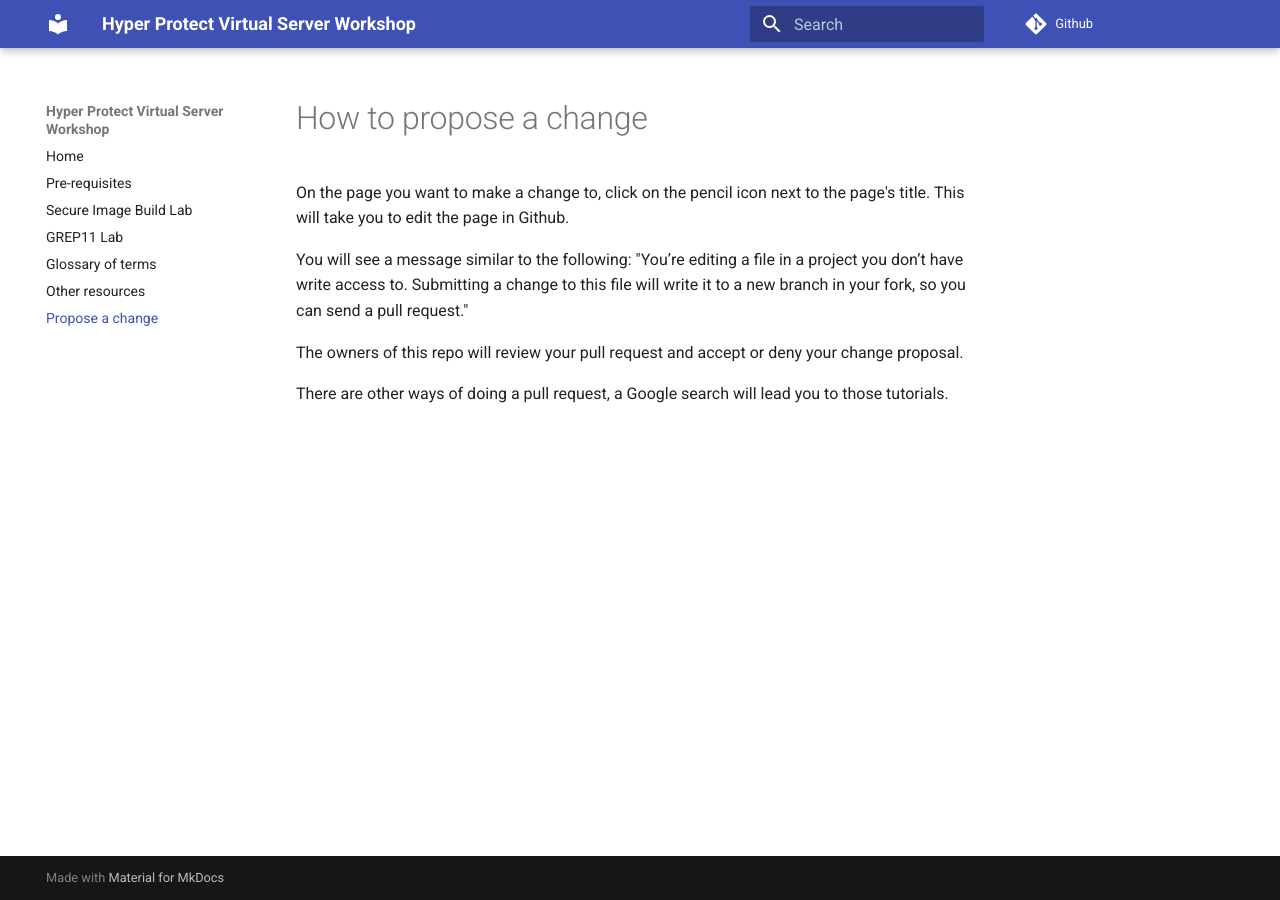
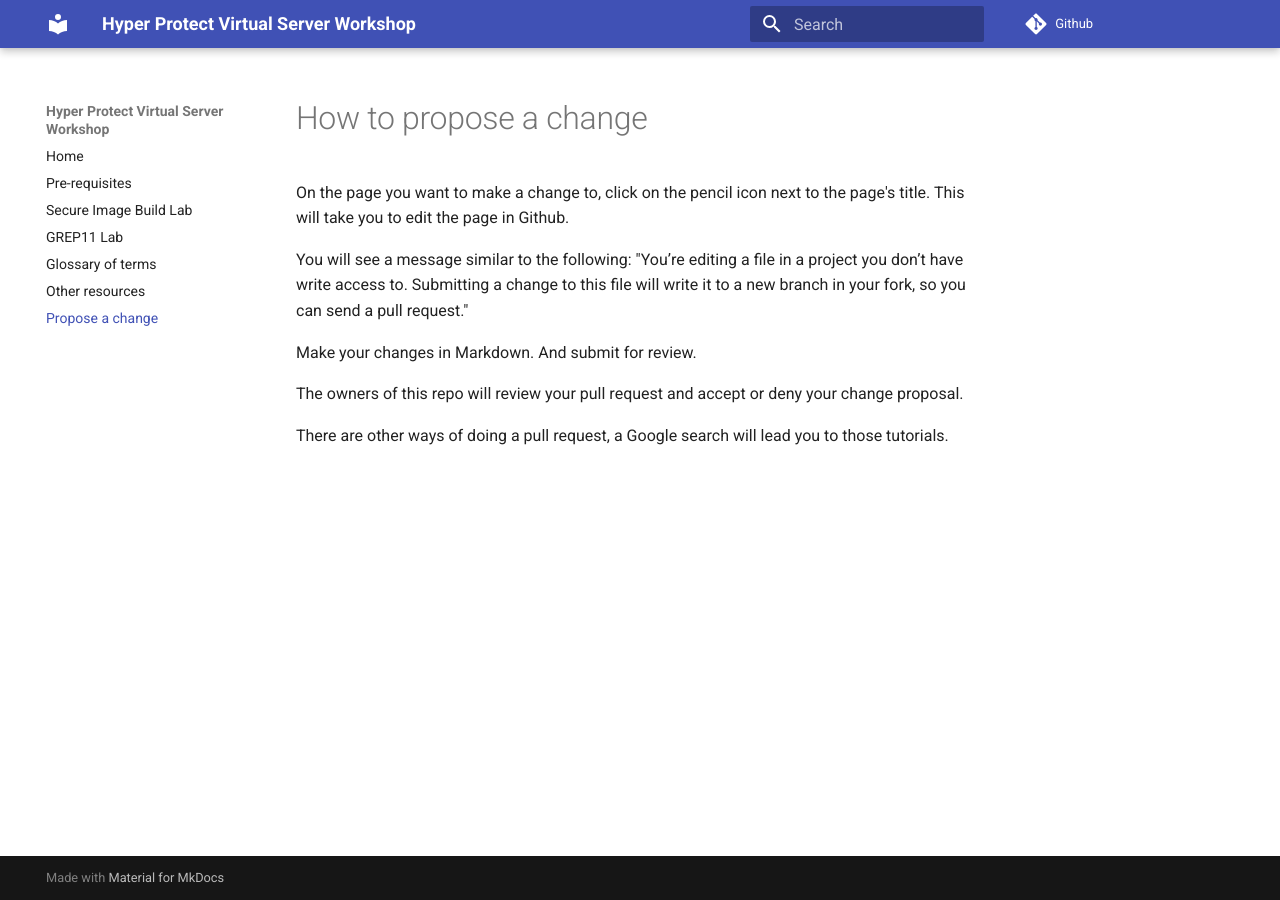
Before and after one commit to ibm-wsc/hyper-protect-virtual-servers-workshop, an MkDocs documentation site: the page built from docs/proposechange.md, in a window 1280 px wide. Built offline with MkDocs 1.6.1 and Material for MkDocs 9.7.7, drawn with Linux system fonts in a browser that asks for light colours.

Commit message:
added propose change and resources

```diff
--- a/docs/proposechange.md
+++ b/docs/proposechange.md
@@ -4,6 +4,8 @@ On the page you want to make a change to, click on the pencil icon next to the p
 
 You will see a message similar to the following: "You’re editing a file in a project you don’t have write access to. Submitting a change to this file will write it to a new branch in your fork, so you can send a pull request."
 
+Make your changes in Markdown. And submit for review.
+
 The owners of this repo will review your pull request and accept or deny your change proposal.
 
 There are other ways of doing a pull request, a Google search will lead you to those tutorials.
```
